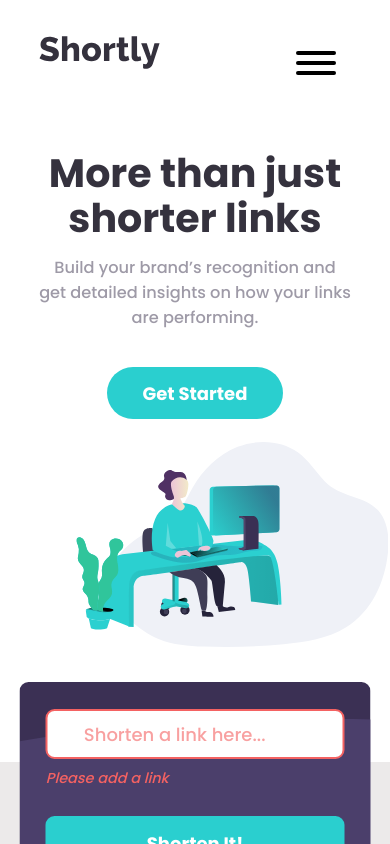
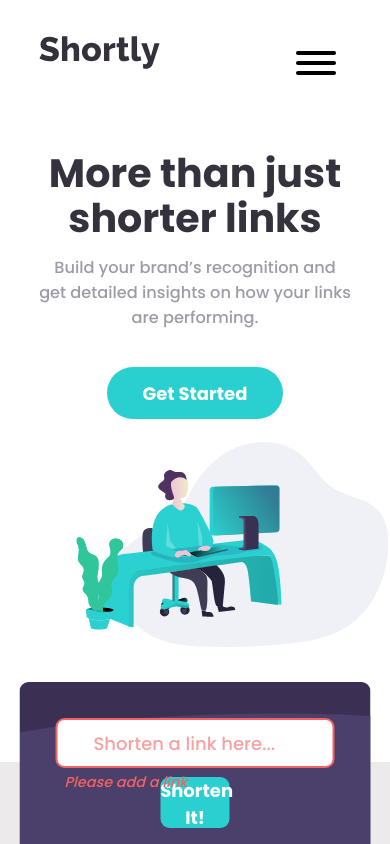
Before and after one commit to Janssenhidal/Shortify_URL, a Vue app in the folder app/: page / in a window 390 px wide. Both pictures are taken after a click on the button "Shorten It!". Shown: the top 844 px of the page. Built offline with nearby package versions, Linux system fonts and the light colour scheme.

Commit message:
Vue Production

```diff
--- a/app/src/components/Cards.vue
+++ b/app/src/components/Cards.vue
@@ -89,7 +89,6 @@ export default {
   created() {
     let links = JSON.parse(localStorage.getItem("allLinks"));
     this.allLinks = links;
-    console.log(this.allLinks);
   },
 };
 </script>
@@ -215,4 +214,11 @@ export default {
     padding-bottom: 8rem;
   }
 }
+@media only screen and (max-width: 500px) {
+  .statistics {
+    .panels-grid {
+      width: 90%;
+    }
+  }
+}
 </style>
--- a/app/src/components/Illustration.vue
+++ b/app/src/components/Illustration.vue
@@ -69,6 +69,7 @@ export default {
 }
 @media only screen and (max-width: 1100px) {
   .illustrate-text {
+    align-items: center;
     h1 {
       font-size: 3.5rem;
       line-height: 4rem;
--- a/app/src/components/InputPanel.vue
+++ b/app/src/components/InputPanel.vue
@@ -10,7 +10,6 @@
           placeholder="Shorten a link here..."
           @keypress.enter="shorten"
         />
-        <p v-show="error" ref="error" class="error">Please add a link</p>
       </div>
 
       <button type="submit" v-on:click="shorten">
@@ -23,6 +22,7 @@
         />
       </button>
     </div>
+    <p v-show="error" ref="error" class="error">Please add a link</p>
   </div>
 </template>
 
@@ -74,6 +74,7 @@ export default {
   width: 60%;
   margin-left: auto;
   margin-right: auto;
+  padding: 2rem;
 
   background-image: url("../assets/images/bg-shorten-desktop.svg");
   background-repeat: no-repeat;
@@ -85,7 +86,6 @@ export default {
 }
 .input-text {
   width: 75%;
-  margin-left: 2rem;
 }
 input {
   height: 50px;
@@ -100,11 +100,9 @@ input {
 }
 button {
   background-color: hsl(180, 66%, 49%);
-  padding: 0.75rem 1.5rem;
   border-radius: 0.5rem;
-  margin-right: 2rem;
   width: 9rem;
-  height: 3rem;
+  height: 2.8rem;
   border: none;
   color: #fff;
   font-weight: 700;
@@ -122,16 +120,13 @@ button {
   text-align: center;
   display: flex;
   gap: 0.5rem;
-  padding: 2rem 0rem;
-  justify-content: center;
-  align-items: center;
 }
 
 .error {
-  text-align: left;
+  position: absolute;
+  top: 100px;
   color: hsl(0, 87%, 67%);
   font-style: italic;
-  padding-top: 0.5rem;
   font-size: 0.8rem;
 }
 .placeholder {
@@ -147,6 +142,10 @@ button {
   }
 }
 @media only screen and (max-width: 1000px) {
+  .error {
+    top: 90px;
+    left: 45px;
+  }
   .shorten-panel {
     width: 80%;
   }
@@ -154,18 +153,12 @@ button {
     display: flex;
     align-items: center;
     flex-direction: column;
-    padding: 0rem;
-    padding-top: 1.5rem;
   }
   button {
-    margin-right: 0rem;
-    width: 85%;
-    margin-bottom: 1.5rem;
-    margin-top: 1rem;
+    width: 25%;
   }
   .input-text {
-    width: 85%;
-    margin-left: 0rem;
+    width: 100%;
   }
 }
 
```
